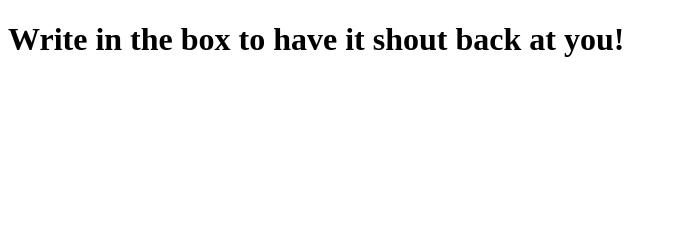
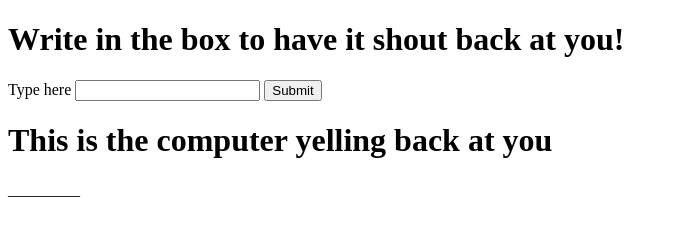
Before and after one commit to jlenz27/shoutMachine, a plain HTML site: page index.html in a window 1280 px wide. Shown: the whole page, without its empty margins (0-677 px from the left). Drawn offline with Linux system fonts and the light colour scheme.

```diff
--- a/index.html
+++ b/index.html
@@ -1,13 +1,25 @@
 <!DOCTYPE html>
 <html lang="en-US">
+
 <head>
-  <link rel="stylesheet" href="css/styles.css" type="text/css">
-  <script src="js/scripts.js"></script>
-  <title>A shouting Machine</title>
+    <link rel="stylesheet" href="css/styles.css" type="text/css">
+    <script src="js/scripts.js"></script>
+    <title>A shouting Machine</title>
 </head>
+
 <body>
     <h1>Write in the box to have it shout back at you!</h1>
+    <form>
+        <label for="shoutInput">Type here</label>
+        <input id="shoutInput" type="text" name="shoutInput">
+        <button type="submit">Submit</button>
+    </form>
 
+    <div id="shout" class="hidden">
+        <h1> This is the computer yelling back at you </h1>
+        <p><span id="shoutBack">_________</span></p>
 
+    </div>
 </body>
+
 </html>
```
